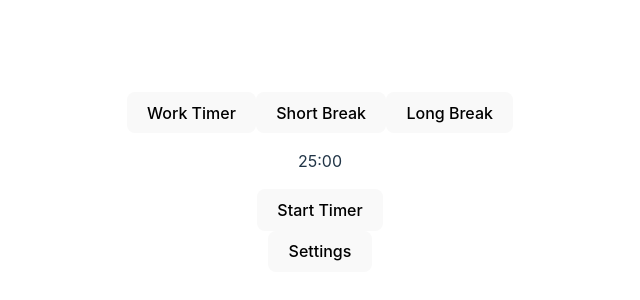
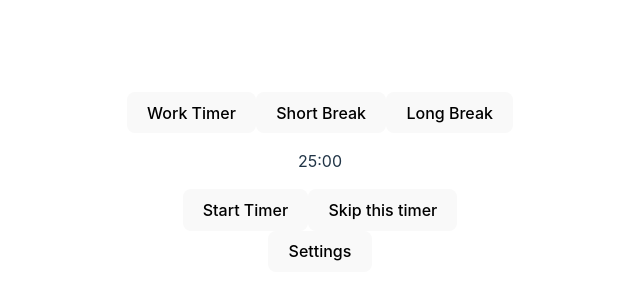
Before and after one commit to John-Ericksen/PomoTimer, a React (Vite) app: page / in a window 1280 px wide. Shown: the part 218-518 px from the top of the page, without its empty margins (320-960 px from the left). Built offline with nearby package versions, Linux system fonts and the light colour scheme.

Commit message:
add timer skip button

```diff
--- a/src/components/Timer.tsx
+++ b/src/components/Timer.tsx
@@ -12,7 +12,7 @@ export default function Timer(props: any) {
   ];
 
   const [cyclesCount, setCyclesCount] = useState(props.defaultWorkCycles);
-  useEffect(()=>{
+  useEffect(() => {
     setCyclesCount(props.defaultWorkCycles);
   }, [props.defaultWorkCycles]);
 
@@ -124,6 +124,35 @@ export default function Timer(props: any) {
     }
   }, [props.timerValues[2], currentMode]);
 
+  function nextMode() {
+    switch (currentMode) {
+      case "work":
+        if (cyclesCount > 0) {
+          setCyclesCount((prevCyclesCount: any) => prevCyclesCount - 1);
+          setCurrentMode("short-break");
+        } else {
+          setCurrentMode("long-break");
+          setCyclesCount(props.defaultWorkCycles);
+        }
+        if(isCountingDown===true) {
+          toggleIsCountingDown();
+        }
+        break;
+      case "short-break":
+        setCurrentMode("work");
+        if(isCountingDown===true) {
+          toggleIsCountingDown();
+        }
+        break;
+      case "long-break":
+        setCurrentMode("work");
+        if(isCountingDown===true) {
+          toggleIsCountingDown();
+        }
+        break;
+    }
+  }
+
   useEffect(() => {
     if (isCountingDown) {
       function countDownUntilZero() {
@@ -139,27 +168,7 @@ export default function Timer(props: any) {
         }
       }
       if (time <= 500) {
-        switch (currentMode) {
-          case "work":
-            if (cyclesCount > 0) {
-              setCyclesCount((prevCyclesCount: any) => prevCyclesCount - 1);
-              setCurrentMode("short-break");
-            }
-            else {
-              setCurrentMode("long-break");
-              setCyclesCount(props.defaultWorkCycles);
-            }
-            toggleIsCountingDown();
-            break;
-          case "short-break":
-            setCurrentMode("work");
-            toggleIsCountingDown();
-            break;
-          case "long-break":
-            setCurrentMode("work");
-            toggleIsCountingDown();
-            break;
-        }
+        nextMode();
       }
       updateTimerText();
       setTimeout(countDownUntilZero, INTERVAL_IN_MILISECONDS);
@@ -178,6 +187,7 @@ export default function Timer(props: any) {
       <button onClick={toggleIsCountingDown}>
         {isCountingDown ? "Pause Timer" : "Start Timer"}
       </button>
+      <button onClick={nextMode}>Skip this timer</button>
     </div>
   );
 }
```
